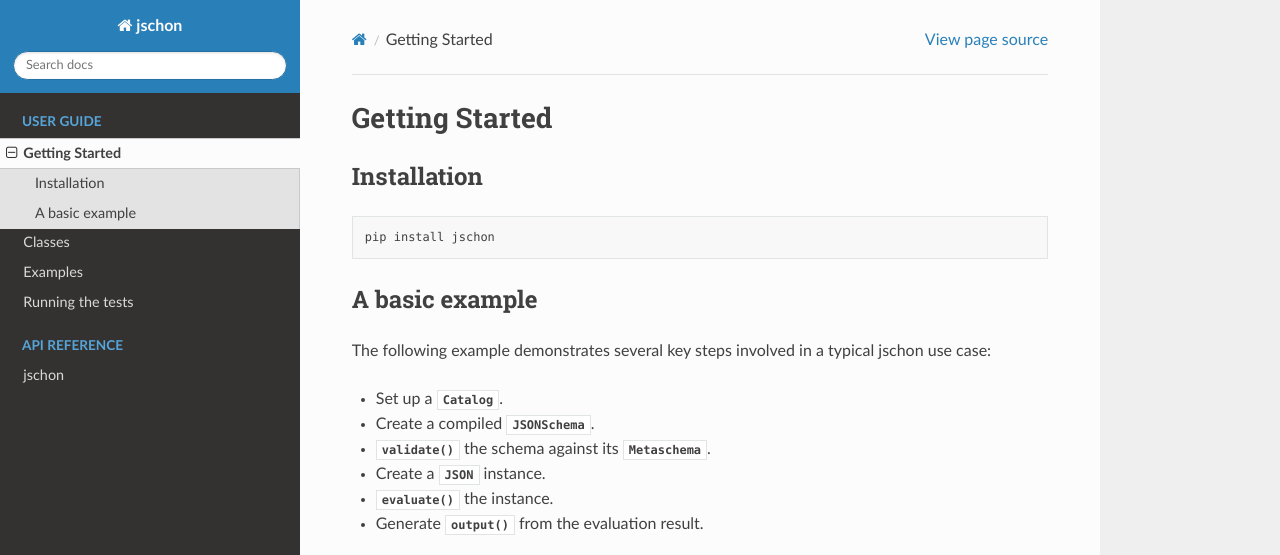
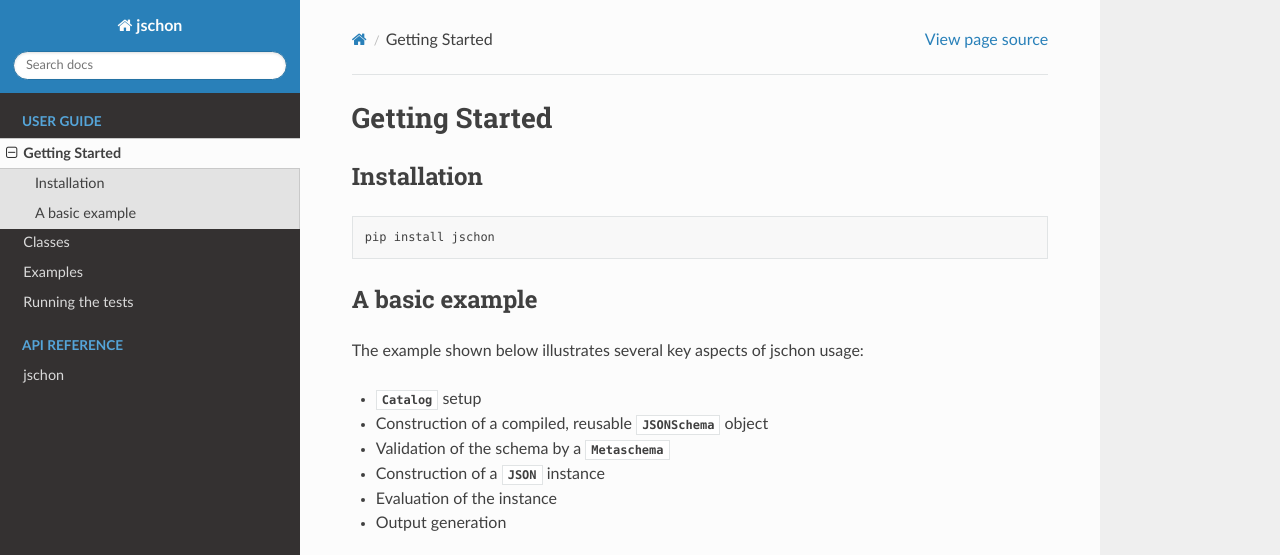
Before and after one commit to marksparkza/jschon, a Sphinx documentation site: the page built from docs/usage/start.rst, in a window 1280 px wide and 1022 px high, cut to the strip 0-555 px from the top of the window. Built offline with Sphinx 7.4.7 and the Read the Docs theme 2.0.0, drawn with Linux system fonts in a browser that asks for light colours; the version number could not be read and is left out.

Commit message:
Improve basic example intro

```diff
--- a/docs/usage/start.rst
+++ b/docs/usage/start.rst
@@ -9,15 +9,14 @@
 
 A basic example
 ---------------
-The following example demonstrates several key steps involved in a typical
-jschon use case:
+The example shown below illustrates several key aspects of jschon usage:
 
-* Set up a :class:`~jschon.catalog.Catalog`.
-* Create a compiled :class:`~jschon.jsonschema.JSONSchema`.
-* :meth:`~jschon.jsonschema.JSONSchema.validate` the schema against its :class:`~jschon.vocabulary.Metaschema`.
-* Create a :class:`~jschon.json.JSON` instance.
-* :meth:`~jschon.jsonschema.JSONSchema.evaluate` the instance.
-* Generate :meth:`~jschon.jsonschema.Scope.output` from the evaluation result.
+* :class:`~jschon.catalog.Catalog` setup
+* Construction of a compiled, reusable :class:`~jschon.jsonschema.JSONSchema` object
+* Validation of the schema by a :class:`~jschon.vocabulary.Metaschema`
+* Construction of a :class:`~jschon.json.JSON` instance
+* Evaluation of the instance
+* Output generation
 
 .. literalinclude:: ../../examples/hello_world.py
 
```
